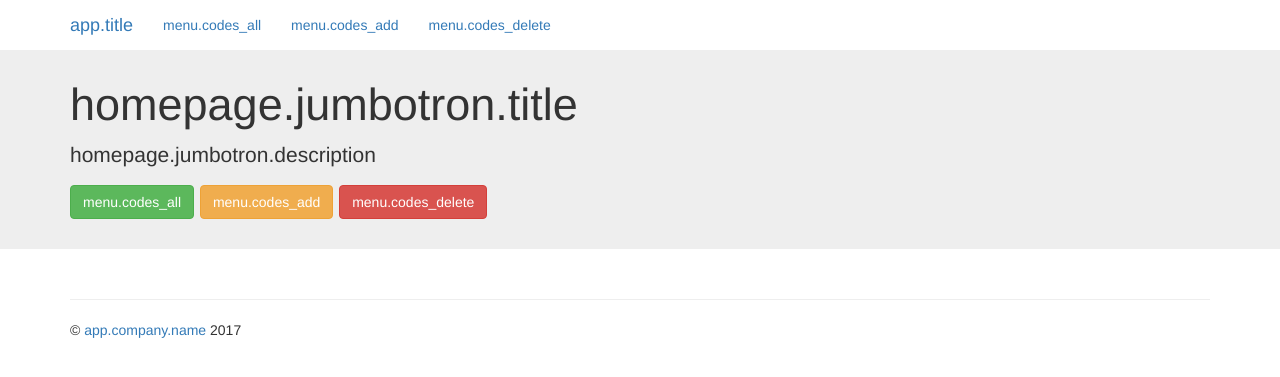
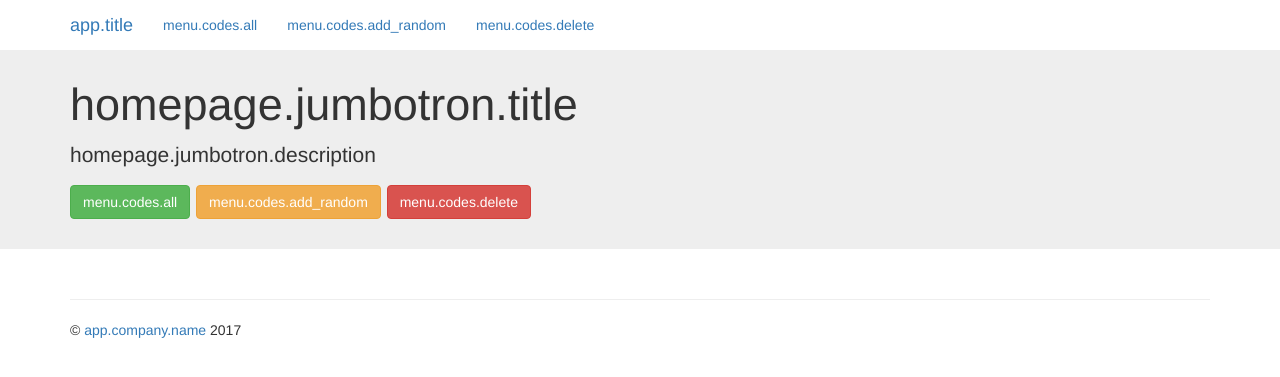
Before and after one commit to kniziol/code-generator, a Symfony app: template src/AppBundle/Resources/views/Main/homepage.html.twig in a window 1280 px wide. Shown: the top 377 px of the page. Run offline with Twig, Linux system fonts and the light colour scheme; the template is opened without the code that fills it: most values are stand-ins (such as "Sample title", 1, 10 or a date in 2020); some libraries are stand-ins or nearby versions.

Commit message:
refactor & fix coding standards

```diff
--- a/src/AppBundle/DependencyInjection/AppExtension.php
+++ b/src/AppBundle/DependencyInjection/AppExtension.php
@@ -16,7 +16,7 @@ use Symfony\Component\HttpKernel\DependencyInjection\Extension;
 class AppExtension extends Extension
 {
     /**
-     * {@inheritDoc}
+     * {@inheritdoc}
      */
     public function load(array $configs, ContainerBuilder $container)
     {
--- a/src/AppBundle/DependencyInjection/Configuration.php
+++ b/src/AppBundle/DependencyInjection/Configuration.php
@@ -14,7 +14,7 @@ use Symfony\Component\Config\Definition\ConfigurationInterface;
 class Configuration implements ConfigurationInterface
 {
     /**
-     * {@inheritDoc}
+     * {@inheritdoc}
      */
     public function getConfigTreeBuilder()
     {
--- a/src/AppBundle/Form/Type/CodeDeleteType.php
+++ b/src/AppBundle/Form/Type/CodeDeleteType.php
@@ -26,7 +26,7 @@ class CodeDeleteType extends AbstractType
     const TEXT_AREA_NAME = 'codes_values';
 
     /**
-     * {@inheritDoc}
+     * {@inheritdoc}
      */
     public function buildForm(FormBuilderInterface $builder, array $options)
     {
@@ -47,7 +47,7 @@ class CodeDeleteType extends AbstractType
     }
 
     /**
-     * {@inheritDoc}
+     * {@inheritdoc}
      */
     public function configureOptions(OptionsResolver $resolver)
     {
--- a/src/AppBundle/Resources/views/Main/homepage.html.twig
+++ b/src/AppBundle/Resources/views/Main/homepage.html.twig
@@ -9,9 +9,9 @@
             <h1>{{ 'homepage.jumbotron.title' | trans }}</h1>
             <p>{{ 'homepage.jumbotron.description' | trans }}</p>
             <p>
-                <a href="{{ path('app.code.index') }}" class="btn btn-success">{{ 'menu.codes_all' | trans }}</a>
-                <a href="{{ path('app.code.add_random') }}" class="btn btn-warning">{{ 'menu.codes_add' | trans }}</a>
-                <a href="{{ path('app.code.delete') }}" class="btn btn-danger">{{ 'menu.codes_delete' | trans }}</a>
+                <a href="{{ path('app.code.index') }}" class="btn btn-success">{{ 'menu.codes.all' | trans }}</a>
+                <a href="{{ path('app.code.add_random') }}" class="btn btn-warning">{{ 'menu.codes.add_random' | trans }}</a>
+                <a href="{{ path('app.code.delete') }}" class="btn btn-danger">{{ 'menu.codes.delete' | trans }}</a>
             </p>
         </div>
     </div>
--- a/src/AppBundle/Resources/views/layout.html.twig
+++ b/src/AppBundle/Resources/views/layout.html.twig
@@ -64,13 +64,13 @@
         <div id="navbar" class="navbar-collapse collapse">
             <ul class="nav navbar-nav">
                 <li>
-                    <a href="{{ path('app.code.index') }}">{{ 'menu.codes_all' | trans }}</a>
+                    <a href="{{ path('app.code.index') }}">{{ 'menu.codes.all' | trans }}</a>
                 </li>
                 <li>
-                    <a href="{{ path('app.code.add_random') }}">{{ 'menu.codes_add' | trans }}</a>
+                    <a href="{{ path('app.code.add_random') }}">{{ 'menu.codes.add_random' | trans }}</a>
                 </li>
                 <li>
-                    <a href="{{ path('app.code.delete') }}">{{ 'menu.codes_delete' | trans }}</a>
+                    <a href="{{ path('app.code.delete') }}">{{ 'menu.codes.delete' | trans }}</a>
                 </li>
             </ul>
         </div><!--/.navbar-collapse -->
```
Also changed, not shown: app/AppKernel.php (+5 -5 lines), src/AppBundle/Controller/CodeController.php (+14 -16 lines), src/AppBundle/Resources/translations/AppBundle.pl.yml (+4 -3 lines), src/AppBundle/Tests/Helper/PaginationHelperTest.php (+1 -1 lines).
